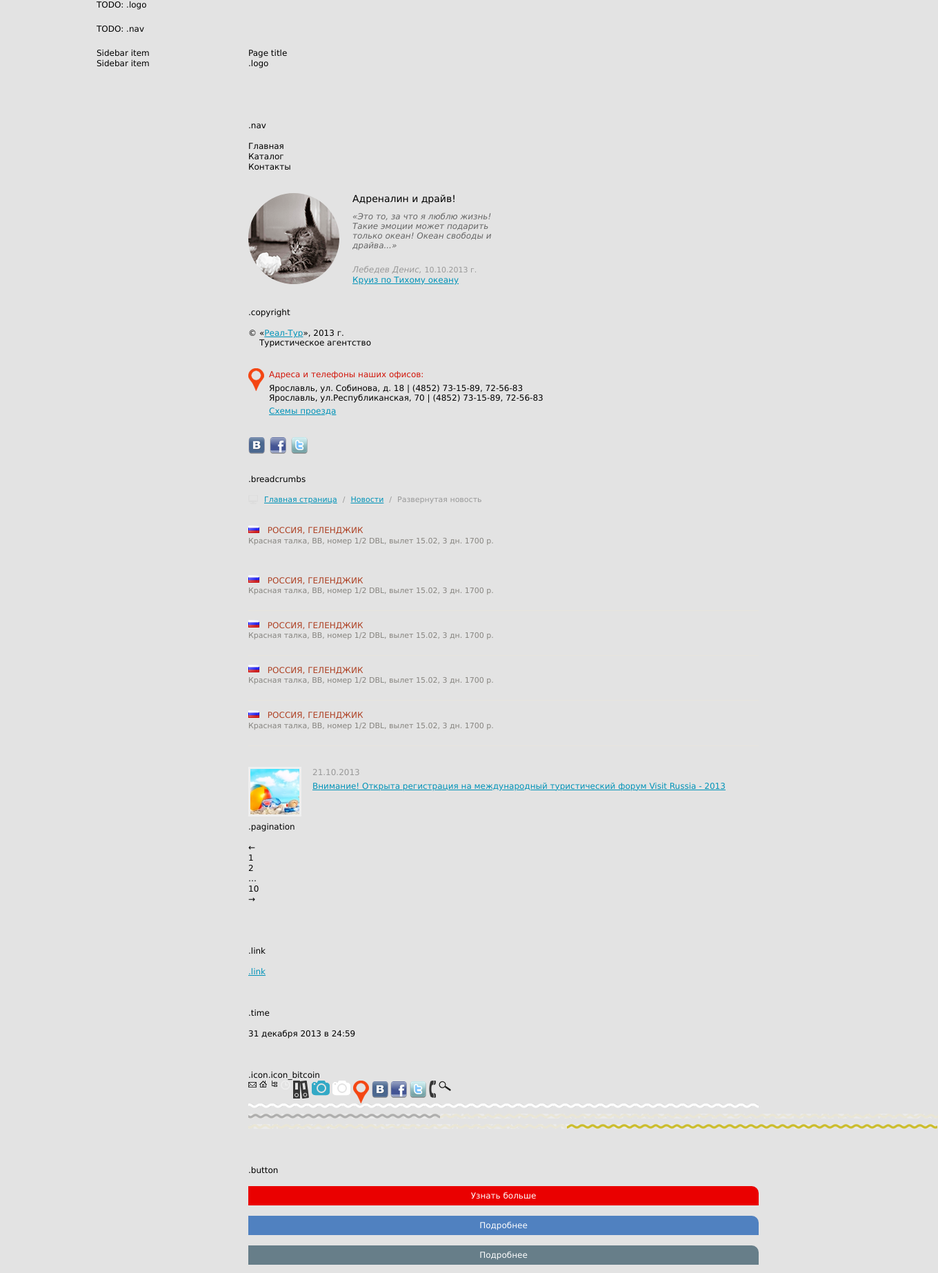
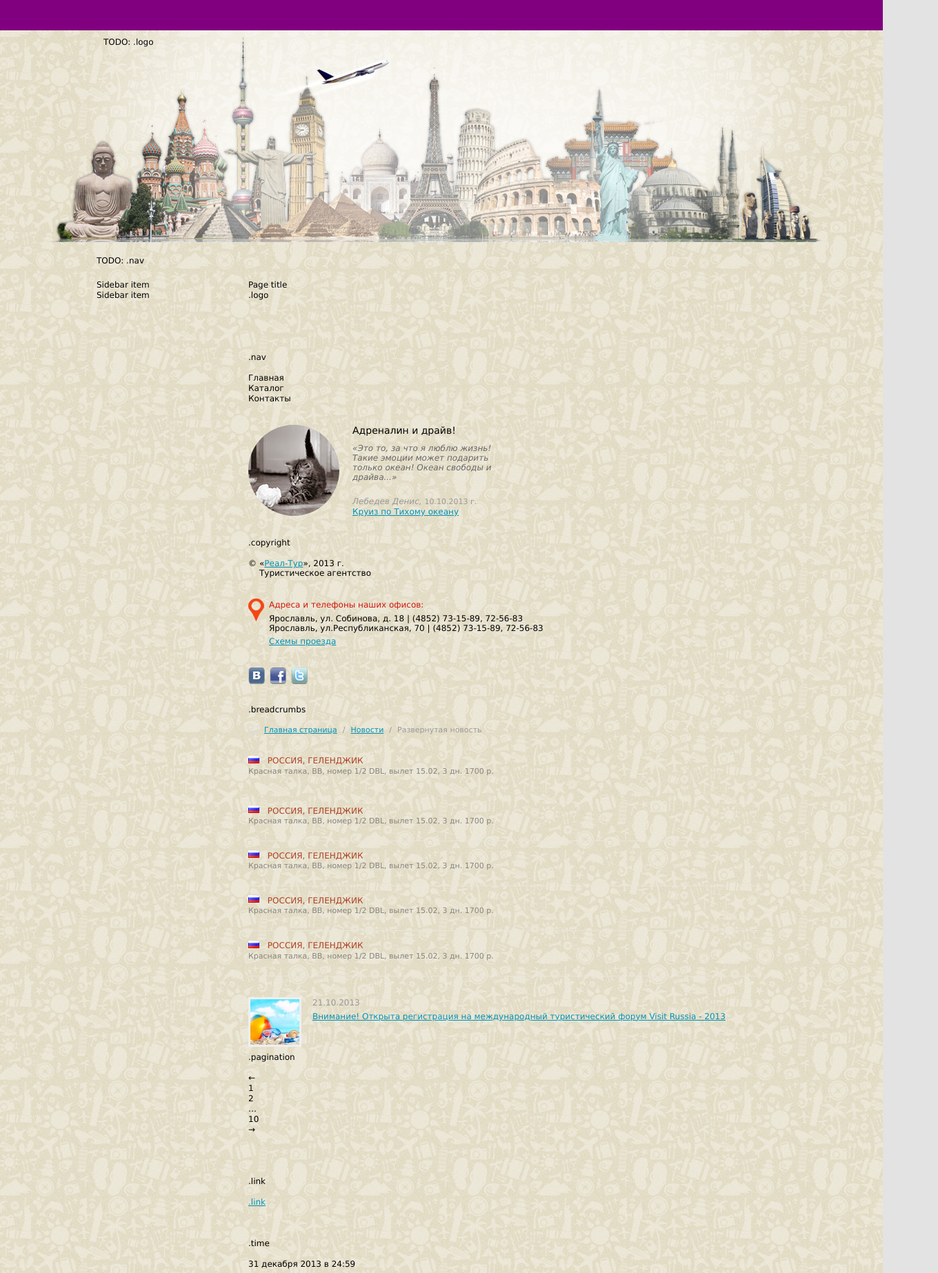
Before and after one commit to Cypher-kun/realtour, a plain HTML site: page kit.html in a window 1280 px wide. Shown: the top 1846 px of the page at 69% size, 1360 px wide, since content can reach past the window. Drawn offline with Linux system fonts and the light colour scheme.

Commit message:
Added ribbon, footer & header blocks

```diff
--- a/css/_reset.css
+++ b/css/_reset.css
@@ -46,7 +46,8 @@ a {
 }
 
 thead,
-tbody {
+tbody,
+img {
     vertical-align: inherit;
 }
 
--- a/css/_style.css
+++ b/css/_style.css
@@ -17,6 +17,7 @@
 @import url(address-preview.css);
 @import url(feedback-preview.css);
 @import url(social.css);
+@import url(ribbon.css);
 /*@import url(field.css);*/
 /*@import url(title.css);*/
 /*@import url(table.css);*/
@@ -33,8 +34,8 @@
 /*@import url(pagination.css);*/
 /*@import url(sidebar.css);*/
 /*@import url(content.css);*/
-/*@import url(header.css);*/
-/*@import url(footer.css);*/
+@import url(header.css);
+@import url(footer.css);
 @import url(body.css);
 @import url(region.css);
 @import url(page.css);
--- a/css/footer.css
+++ b/css/footer.css
@@ -1,5 +1,5 @@
 .footer {
-    height: 100px;
+    height: 309px;
     position: relative;
 }
     .footer__copyright {
--- a/css/header.css
+++ b/css/header.css
@@ -1,5 +1,5 @@
 .header {
-    height: 200px;
+    height: 307px;
     position: relative;
 }
     .header__logo {
--- a/css/page.css
+++ b/css/page.css
@@ -2,7 +2,7 @@
 
 }
     .page__header {
-
+        background: url(../images/header_background.png) no-repeat center top;
     }
 
     .page__nav {
@@ -15,4 +15,5 @@
 
     .page__footer {
         margin: 20px 0 0;
+        background: url(../images/footer_background.png) repeat-x center bottom;
     }
--- /dev/null
+++ b/css/ribbon.css
@@ -0,0 +1,4 @@
+.ribbon {
+    height: 44px;
+    background: purple;
+}
--- a/kit.html
+++ b/kit.html
@@ -29,6 +29,10 @@
 
 
         <div class="page">
+
+            <div class="page__ribbon">
+                <div class="ribbon"></div>
+            </div>
 
 
             <div class="page__header">
@@ -339,8 +343,8 @@
                                     <i class="icon icon_phone"></i>
                                     <i class="icon icon_search"></i>  <br>
                                     <i class="icon icon_wave"></i>  <br>
-                                    <i class="icon icon_lightwave"></i>   <br>
-                                    <i class="icon icon_darkwave"></i>
+                                    <!--<i class="icon icon_lightwave"></i>   <br>-->
+                                    <!--<i class="icon icon_darkwave"></i>-->
 
                                     <br>
                                     <br>
```
Also changed, not shown: images/background.png (added), images/footer_background.png (added), images/header_background.png (added).
